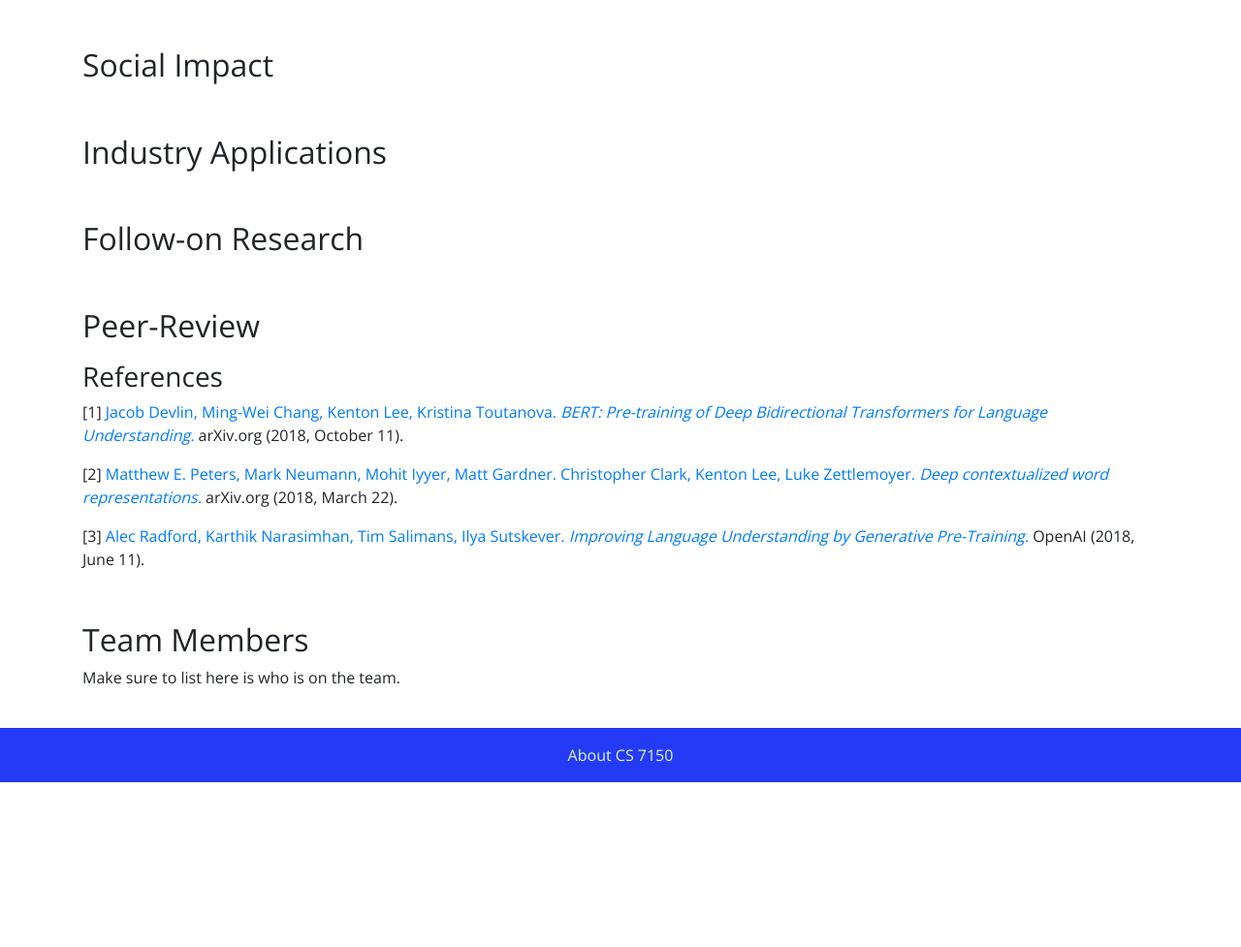
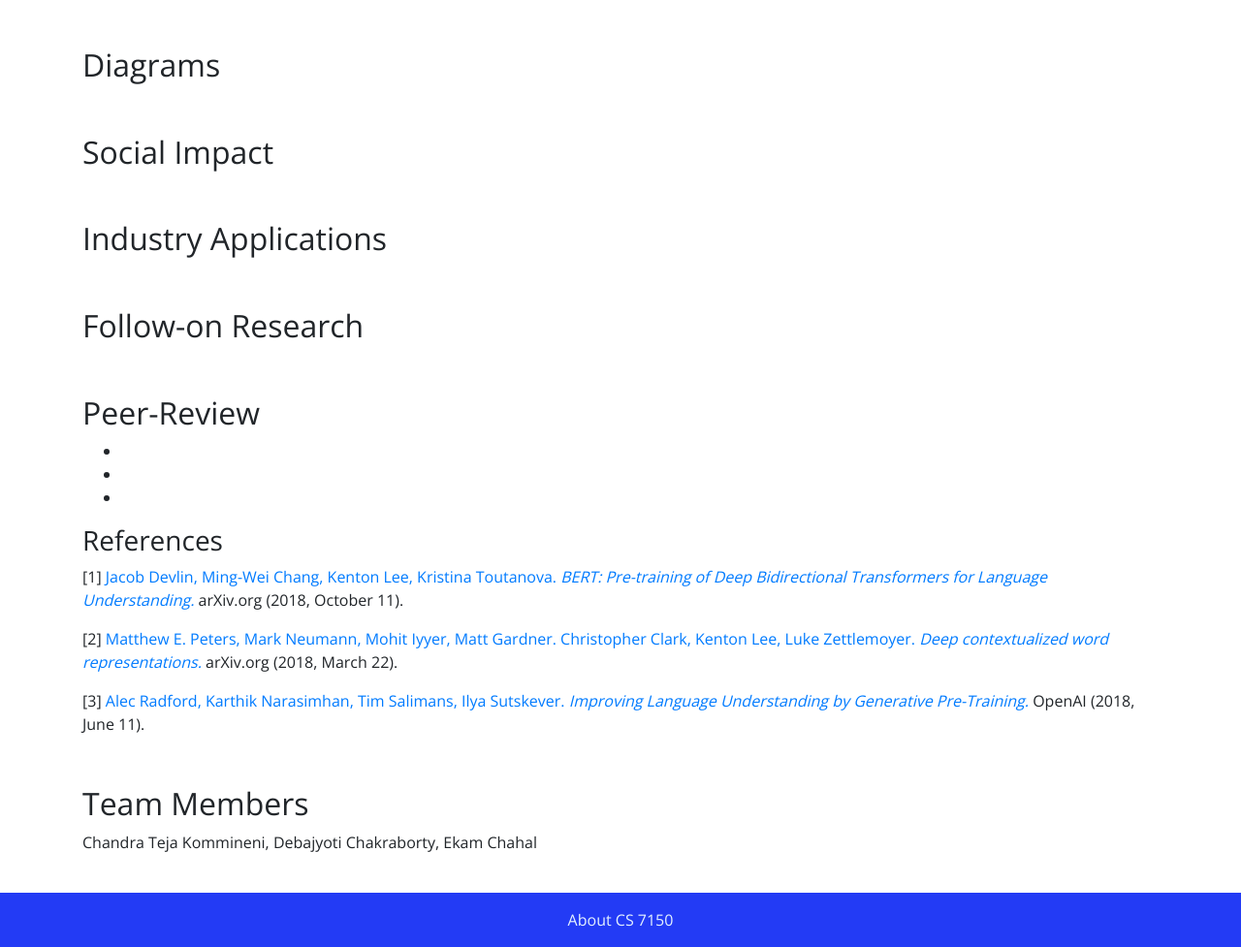
Before and after one commit to chandrakommineni/BERT, a plain HTML site: page index.html in a window 1280 px wide. Shown: the part 674-1651 px from the top of the page at 97% size. Before the commit the page ends 1481 px from the top, so only its background shows below. Drawn offline with nearby package versions, Linux system fonts and the light colour scheme.

Commit message:
Update index.html

```diff
--- a/index.html
+++ b/index.html
@@ -41,7 +41,7 @@
 				We introduce a new language representation model called <strong>BERT</strong>,
 				which stands for <strong>B</strong>idirectional <strong>E</strong>ncoder
 				<strong>R</strong>epresentations from <strong>T</strong>ransformers. Unlike
-				recent language representation models (Peters et al., 2018a; Radford et al., 2018),
+				recent language representation models <a href="#dcwr">[2]</a> <a href="#ilugpt">[3]</a>,
 				BERT is designed to pretrain deep bidirectional representations from unlabeled text
 				by jointly conditioning on both left and right context in all layers. As a result,
 				the pre-trained BERT model can be finetuned with just one additional output layer to
@@ -58,13 +58,17 @@
 	</div>
 	<div class="row">
 		<div class="col">
-
 			<h2>Literature Review</h2>
 			<p>
 
 			</p>
 
 			<h2>Biography</h2>
+			<p>
+
+			</p>
+
+			<h2>Diagrams</h2>
 			<p>
 
 			</p>
@@ -85,9 +89,11 @@
 			</p>
 
 			<h2>Peer-Review</h2>
-			<p>
-
-			</p>
+			<ul>
+				<li></li>
+				<li></li>
+				<li></li>
+			</ul>
 
 			<h3>References</h3>
 			<p>
@@ -117,8 +123,7 @@
 			</p>
 
 			<h2>Team Members</h2>
-
-			<p>Make sure to list here is who is on the team.</p>
+			<p>Chandra Teja Kommineni, Debajyoti Chakraborty, Ekam Chahal</p>
 		</div><!--col-->
 	</div><!--row -->
 </div> <!-- container -->
```
